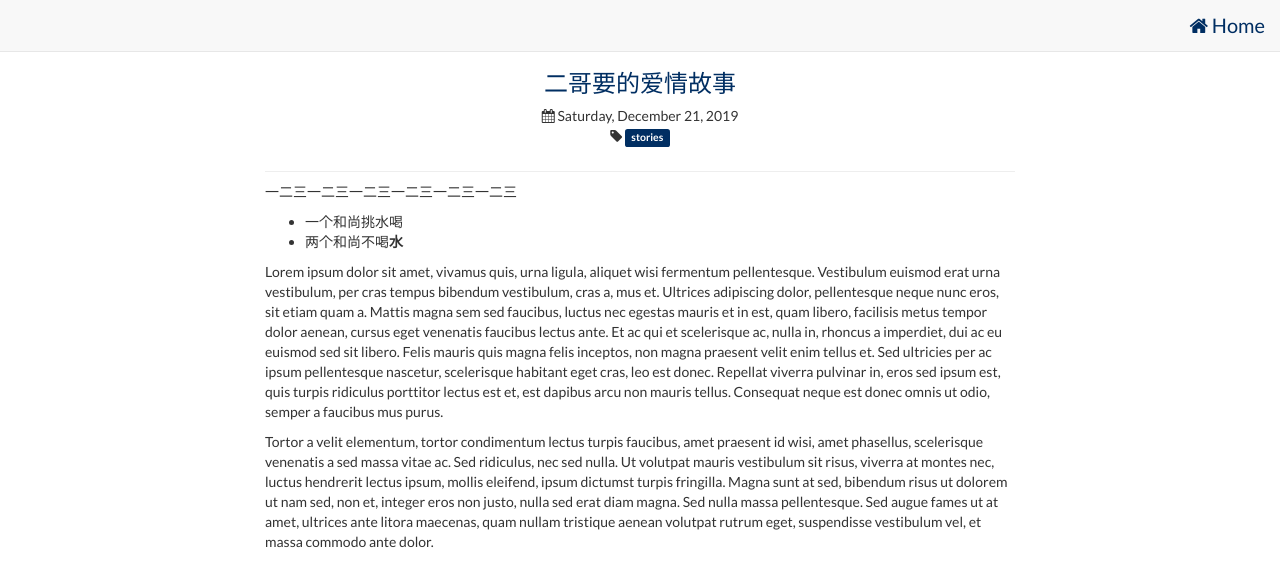
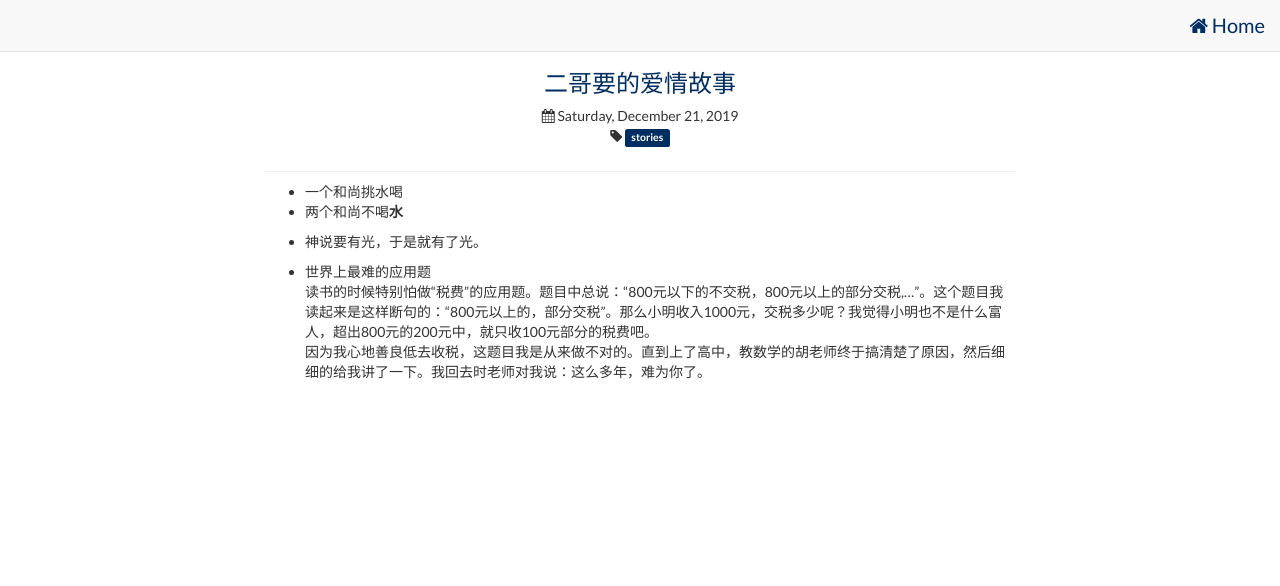
Before and after one commit to HengyueLi/hengyue.blog.github.io, a Jekyll site: the page built from _posts/2019-12-21-lovelystory.md, in a window 1280 px wide. Shown: the top 586 px of the page. Built offline with Jekyll 4.4.1, drawn with Linux system fonts in a browser that asks for light colours; nearby versions of some CDN libraries.

Commit message:
add story

```diff
--- a/_posts/2019-12-21-lovelystory.md
+++ b/_posts/2019-12-21-lovelystory.md
@@ -5,12 +5,16 @@ date: 2019-12-21 00:00
 title: 二哥要的爱情故事
 published: true
 ---
-一二三一二三一二三一二三一二三一二三
+
 
 <!--more-->
 * 一个和尚挑水喝
 * 两个和尚不喝**水**
 
-Lorem ipsum dolor sit amet, vivamus quis, urna ligula, aliquet wisi fermentum pellentesque. Vestibulum euismod erat urna vestibulum, per cras tempus bibendum vestibulum, cras a, mus et. Ultrices adipiscing dolor, pellentesque neque nunc eros, sit etiam quam a. Mattis magna sem sed faucibus, luctus nec egestas mauris et in est, quam libero, facilisis metus tempor dolor aenean, cursus eget venenatis faucibus lectus ante. Et ac qui et scelerisque ac, nulla in, rhoncus a imperdiet, dui ac eu euismod sed sit libero. Felis mauris quis magna felis inceptos, non magna praesent velit enim tellus et. Sed ultricies per ac ipsum pellentesque nascetur, scelerisque habitant eget cras, leo est donec. Repellat viverra pulvinar in, eros sed ipsum est, quis turpis ridiculus porttitor lectus est et, est dapibus arcu non mauris tellus. Consequat neque est donec omnis ut odio, semper a faucibus mus purus.
 
-Tortor a velit elementum, tortor condimentum lectus turpis faucibus, amet praesent id wisi, amet phasellus, scelerisque venenatis a sed massa vitae ac. Sed ridiculus, nec sed nulla. Ut volutpat mauris vestibulum sit risus, viverra at montes nec, luctus hendrerit lectus ipsum, mollis eleifend, ipsum dictumst turpis fringilla. Magna sunt at sed, bibendum risus ut dolorem ut nam sed, non et, integer eros non justo, nulla sed erat diam magna. Sed nulla massa pellentesque. Sed augue fames ut at amet, ultrices ante litora maecenas, quam nullam tristique aenean volutpat rutrum eget, suspendisse vestibulum vel, et massa commodo ante dolor.
+
+* 神说要有光，于是就有了光。
+
+* 世界上最难的应用题
+读书的时候特别怕做“税费”的应用题。题目中总说：“800元以下的不交税，800元以上的部分交税,...”。这个题目我读起来是这样断句的：“800元以上的，部分交税”。那么小明收入1000元，交税多少呢？我觉得小明也不是什么富人，超出800元的200元中，就只收100元部分的税费吧。
+因为我心地善良低去收税，这题目我是从来做不对的。直到上了高中，教数学的胡老师终于搞清楚了原因，然后细细的给我讲了一下。我回去时老师对我说：这么多年，难为你了。
```
Also changed, not shown: _posts/2014-12-30-a-demo-blog.md (deleted, +0 -16 lines), _posts/2015-01-01-another-demo-blog.md (deleted, +0 -14 lines), _posts/2020-06-25-musictheory.md (added, +31 -0 lines), imgs/20200625_1.png (added), 1 other file.
